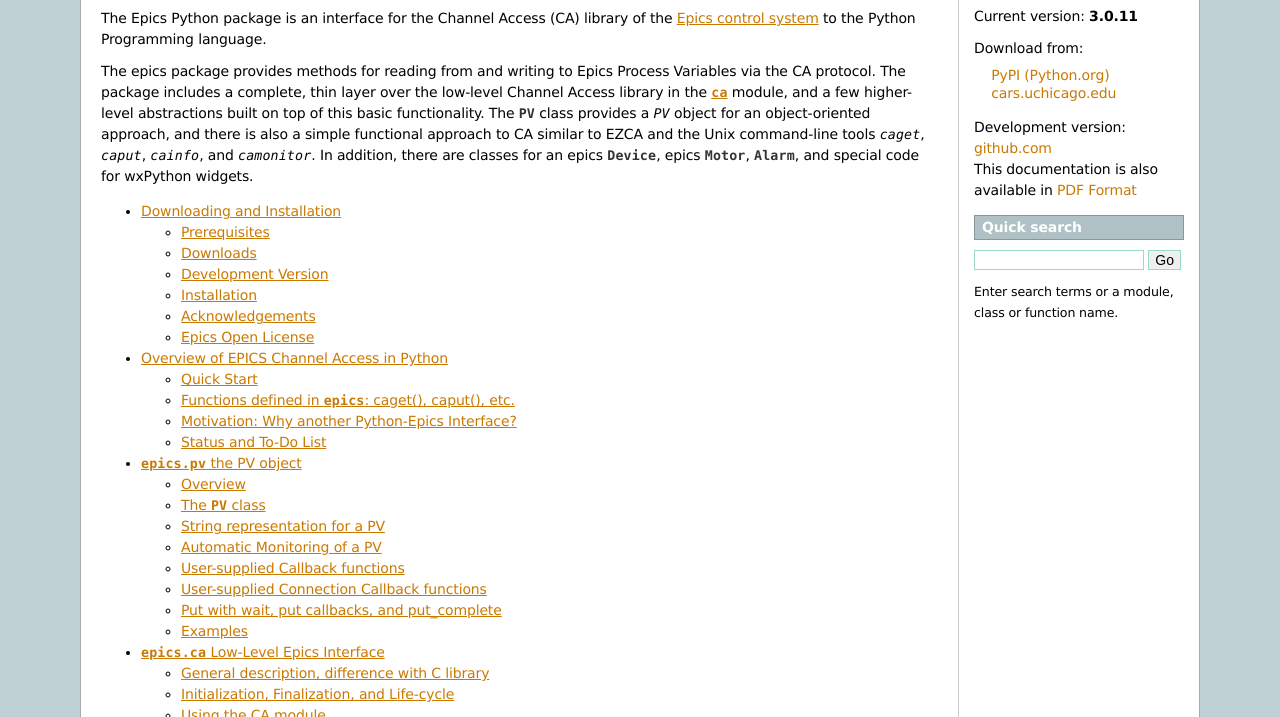
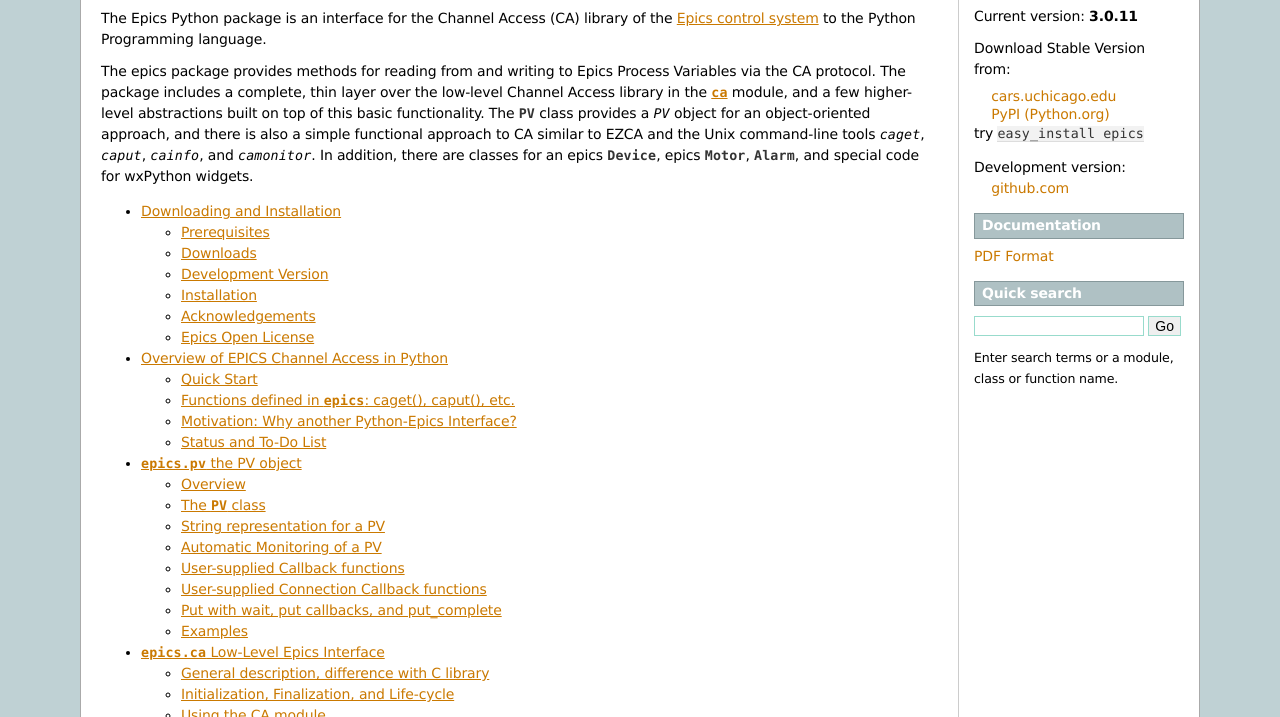
Before and after one commit to pyepics/pyepics, a plain HTML site: page index.html in a window 1280 px wide. Shown: the part 83-800 px from the top of the page. Drawn offline with Linux system fonts and the light colour scheme.

Commit message:
latest docs

```diff
--- a/index.html
+++ b/index.html
@@ -44,18 +44,22 @@
       <div class="sphinxsidebar">
         <div class="sphinxsidebarwrapper"><h3>Download</h3>
 <p>Current version: <b>3.0.11</b></p>
-<p>Download from:
+<p>Download Stable Version from:
 <ul>
-  <li>&nbsp; &nbsp; <a href="http://pypi.python.org/pypi/epics/">PyPI (Python.org)</a>
-  <li>&nbsp; &nbsp; <a href="http://cars9.uchicago.edu/software/python/pyepics3/src/">
-    cars.uchicago.edu</a>
+  <li>&nbsp; &nbsp; <a href="http://cars9.uchicago.edu/software/python/pyepics3/src/">cars.uchicago.edu</a>
+  <li>&nbsp; &nbsp; <a href="http://pypi.python.org/pypi/epics/">PyPI (Python.org)</a> <br>
+       try <tt>easy_install epics</tt>
+ </ul>
+
+
 </ul>
 <p>
 
-Development version: <br> <a href="https://github.com/pyepics/pyepics/">github.com</a> <br>
+Development version: <br> &nbsp; &nbsp; <a href="https://github.com/pyepics/pyepics/">github.com</a> <br>
 
-This documentation is also available in
- <a href="http://pyepics.github.com/pyepics/pyepics3.pyepics3.pdf">PDF Format</a>
+<h3>Documentation</h3>
+
+ <a href="http://pyepics.github.com/pyepics/pyepics3.pdf">PDF Format</a>
 <p>
 <div id="searchbox" style="display: none">
   <h3>Quick search</h3>
```
Also changed, not shown: searchindex.js, 2 other files.
